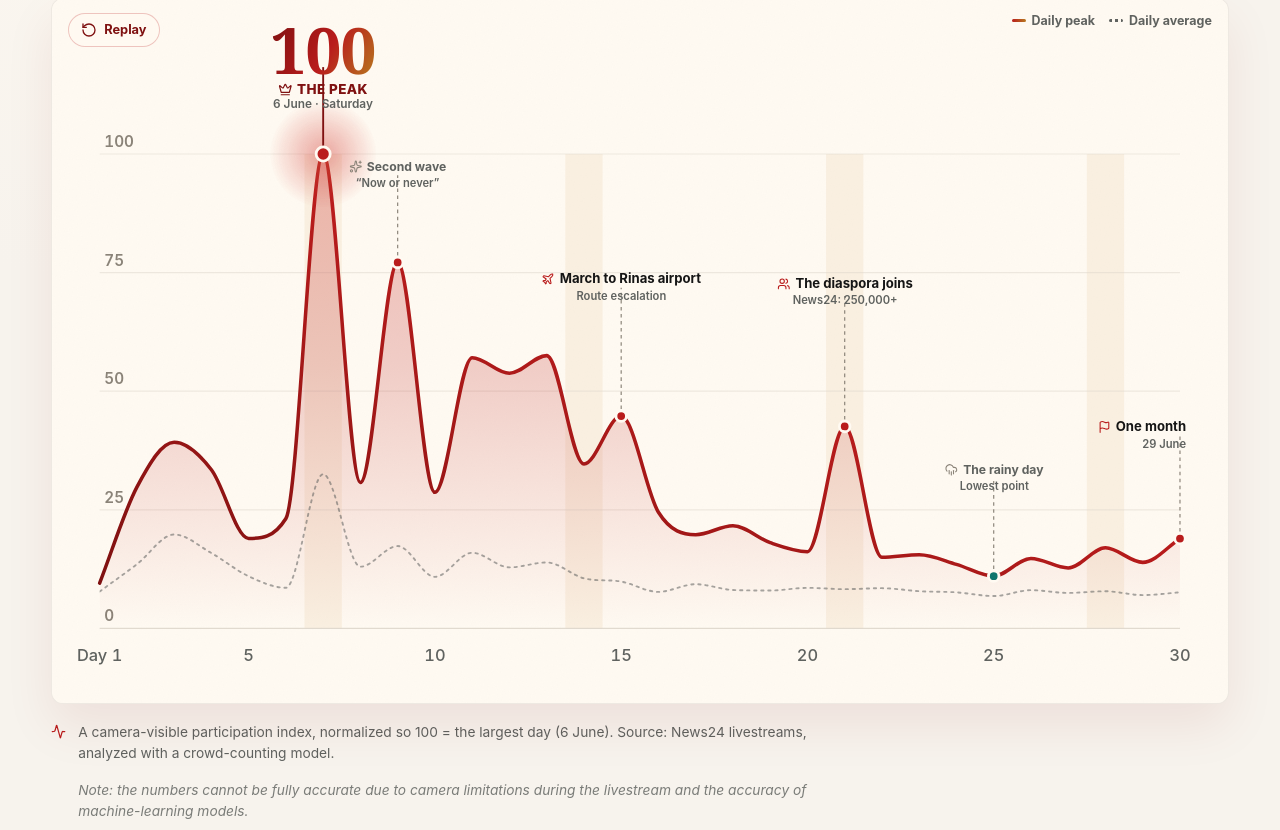
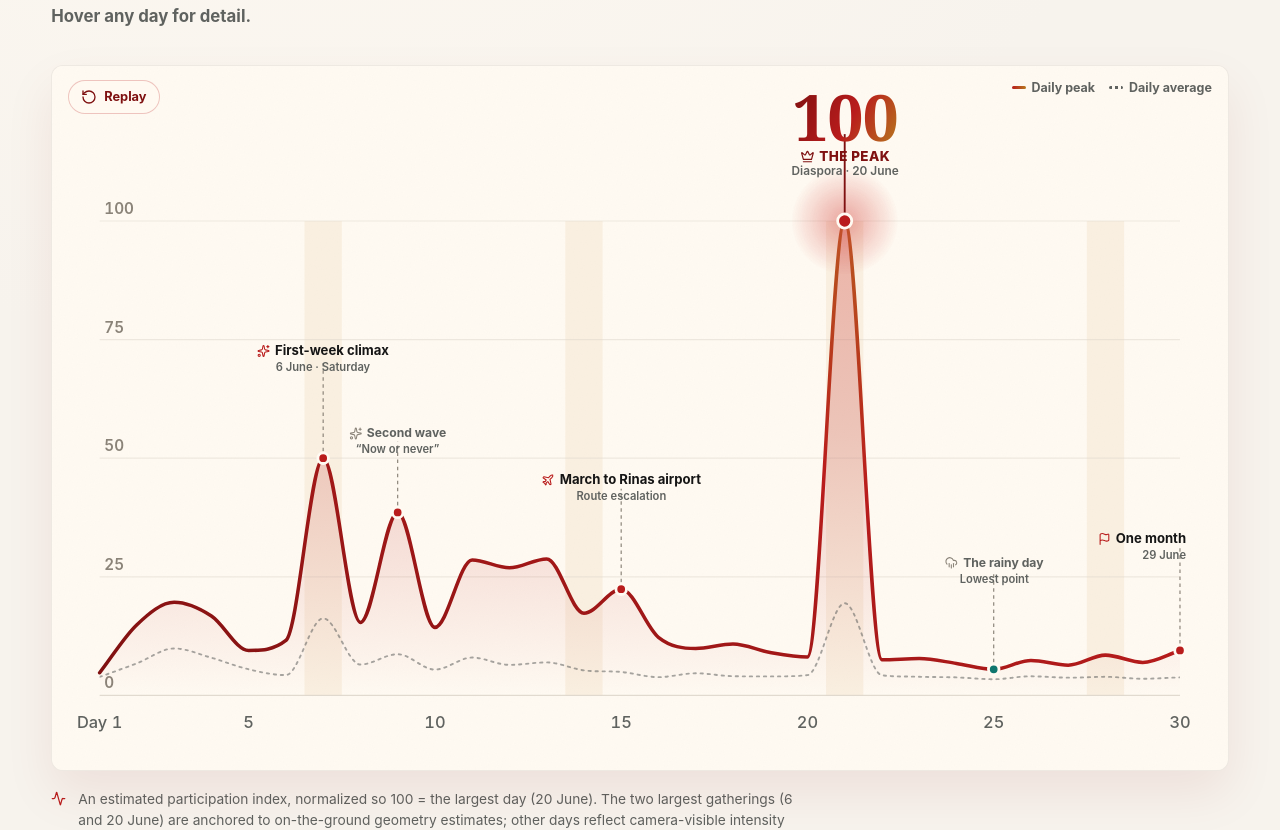
Before and after one commit to rlleshi/diaspora_marrshon, a Next.js app: page /en/pulsi in a window 1280 px wide. Shown: the part 560-1390 px from the top of the page. Built offline with nearby package versions, Linux system fonts and the light colour scheme.

Commit message:
site updates; graph updates

```diff
--- a/components/live-tracker-page.tsx
+++ b/components/live-tracker-page.tsx
@@ -27,14 +27,14 @@ const COPY: Record<
     homeHref: "/",
     homeLabel: "Kthehu te faqja kryesore",
     eyebrow: "Pulsi i protestës për Shqipërinë e re",
-    title: "30 ditë në shesh",
+    title: "30 ditë në shesh për një mjekërrosh laraman",
     liveLabel: "Live",
     intro:
       "Nga mbrojtja e Zvërnecit tek një lëvizje njëmujore për krijimin e një Shqipërie të re.",
     introMore:
-      "Më poshtë: pulsi ditor i pjesëmarrjes së dukshme në kamera, me momentet kyçe që shënuan muajin: nga kulmi i 6 qershorit te marshimi drejt Rinasit dhe bashkimi i diasporës.",
+      "Më poshtë: pulsi ditor i pjesëmarrjes së vlerësuar, me momentet kyçe që shënuan muajin: nga vala e parë e 6 qershorit te marshimi drejt Rinasit dhe kulmi i diasporës më 20 qershor.",
     methodology:
-      "Indeks i pjesëmarrjes së dukshme në kamera, i normalizuar: 100 = dita më e madhe (6 qershor). Burimi: transmetimet e drejtpërdrejta të News24, të analizuara me një model numërimi turme.",
+      "Indeks i pjesëmarrjes së vlerësuar, i normalizuar: 100 = dita më e madhe (20 qershor). Dy tubimet më të mëdha (6 dhe 20 qershor) janë ankoruar me vlerësime gjeometrike në terren; ditët e tjera pasqyrojnë intensitetin e dukshëm në kamerat e News24, të analizuar me një model numërimi turme.",
     hint: "Lëviz mbi çdo ditë për detaje.",
     disclaimer:
       "Shënim: shifrat nuk mund të jenë plotësisht të sakta, për shkak të kufizimeve të kamerave gjatë transmetimit si dhe saktësisë së modeleve të inteligjencës artificiale.",
@@ -52,21 +52,21 @@ const COPY: Record<
       replay: "Rishfaq",
       saturday: "e shtunë",
       ariaSummary:
-        "Indeksi i pjesëmarrjes në protesta përgjatë 30 ditëve, me kulmin në ditën e 7-të (6 qershor 2026).",
+        "Indeksi i pjesëmarrjes në protesta përgjatë 30 ditëve, me kulmin në ditën e 21-të (20 qershor 2026).",
     },
   },
   en: {
     homeHref: "/en",
     homeLabel: "Back to the homepage",
     eyebrow: "Protest pulse for a new Albania",
-    title: "30 days in the square",
+    title: "30 days in the square for a two-faced Rama",
     liveLabel: "Live",
     intro:
       "From defending Zvërnec to a month-long movement for the creation of a new Albania.",
     introMore:
-      "Below: the daily pulse of camera-visible participation, with the key moments that defined the month: from the 6 June peak to the march on Rinas airport and the diaspora joining in.",
+      "Below: the daily pulse of estimated participation, with the key moments that defined the month: from the 6 June surge to the Rinas march and the 20 June diaspora peak.",
     methodology:
-      "A camera-visible participation index, normalized so 100 = the largest day (6 June). Source: News24 livestreams, analyzed with a crowd-counting model.",
+      "An estimated participation index, normalized so 100 = the largest day (20 June). The two largest gatherings (6 and 20 June) are anchored to on-the-ground geometry estimates; other days reflect camera-visible intensity from News24 livestreams, analyzed with a crowd-counting model.",
     hint: "Hover any day for detail.",
     disclaimer:
       "Note: the numbers cannot be fully accurate due to camera limitations during the livestream and the accuracy of machine-learning models.",
@@ -84,7 +84,7 @@ const COPY: Record<
       replay: "Replay",
       saturday: "Saturday",
       ariaSummary:
-        "Protest participation index across 30 days, peaking on day 7 (6 June 2026).",
+        "Protest participation index across 30 days, peaking on day 21 (20 June 2026).",
     },
   },
 };
--- a/components/participation/ParticipationChart.tsx
+++ b/components/participation/ParticipationChart.tsx
@@ -33,12 +33,12 @@ const ICONS: Record<ParticipationEvent["icon"], LucideIcon> = {
 
 // Where each event's label sits in viewBox-Y (hand-placed, editorial feel).
 const LABEL_Y: Record<number, number> = {
-  7: 58,
-  9: 150,
-  15: 246,
-  21: 250,
-  25: 408,
-  30: 372,
+  7: 250,
+  9: 320,
+  15: 360,
+  21: 58,
+  25: 430,
+  30: 410,
 };
 
 const MONTHS_SQ = [
@@ -131,7 +131,7 @@ export function ParticipationChart({
     .join(" ");
 
   const { view, plot, points, gridLines, xOf, yOf, fracOf } = geo;
-  const peakDelay = fracOf(7) * DRAW_MS + 220;
+  const peakDelay = fracOf(21) * DRAW_MS + 220;
 
   const activeDay = active != null ? participation[active - 1] : null;
   const activePt = active != null ? points[active - 1] : null;
@@ -293,7 +293,7 @@ export function ParticipationChart({
         {/* peak apex glow + pulse */}
         <circle
           className="pc-peak-glow"
-          cx={xOf(7)}
+          cx={xOf(21)}
           cy={yOf(100)}
           r="46"
           fill="url(#pc-peak-glow)"
--- a/data/participation.ts
+++ b/data/participation.ts
@@ -29,65 +29,65 @@ export type ParticipationDay = {
 const yt = (id: string) => `https://www.youtube.com/watch?v=${id}`;
 
 export const participation: ParticipationDay[] = [
-  { day: 1, date: "2026-05-31", saturday: false, peak: 9.55, mean: 7.77, median: 8.44, source: yt("7iWYPS0VnmM"),
+  { day: 1, date: "2026-05-31", saturday: false, peak: 4.78, mean: 3.89, median: 4.22, source: yt("7iWYPS0VnmM"),
     note: { sq: "Dita e parë. Protestë kundër ndërtimeve në zonat e mbrojtura.", en: "Day one. A protest against construction in protected areas." } },
-  { day: 2, date: "2026-06-01", saturday: false, peak: 29.79, mean: 13.53, median: 13.32, source: yt("HgwJQHTpqbA"),
+  { day: 2, date: "2026-06-01", saturday: false, peak: 14.90, mean: 6.77, median: 6.66, source: yt("HgwJQHTpqbA"),
     note: { sq: "Zgjerimi i parë i fortë: “Shqipëria nuk është në shitje”.", en: "First strong expansion: “Albania is not for sale”." } },
-  { day: 3, date: "2026-06-02", saturday: false, peak: 39.23, mean: 19.79, median: 19.14, source: yt("B4BUo7TGDKg"),
+  { day: 3, date: "2026-06-02", saturday: false, peak: 19.62, mean: 9.90, median: 9.57, source: yt("B4BUo7TGDKg"),
     note: { sq: "Protesta ankorohet te Kryeministria; refuzohet ftesa e mjekrrës për dialog.", en: "The protest anchors at the PM's office; Rama's invitation to dialogue is refused." } },
-  { day: 4, date: "2026-06-03", saturday: false, peak: 33.45, mean: 15.88, median: 14.82, source: yt("6rhPy-NtHCI"),
+  { day: 4, date: "2026-06-03", saturday: false, peak: 16.73, mean: 7.94, median: 7.41, source: yt("6rhPy-NtHCI"),
     note: { sq: "Toni politik ashpërsohet, thirrje të drejtpërdrejta për dorëheqjen e mjekërroshit bardhërosh.", en: "The political tone hardens, with direct calls to resign." } },
-  { day: 5, date: "2026-06-04", saturday: false, peak: 18.96, mean: 10.99, median: 10.88, source: yt("IARahhOcEW0"),
+  { day: 5, date: "2026-06-04", saturday: false, peak: 9.48, mean: 5.50, median: 5.44, source: yt("IARahhOcEW0"),
     note: { sq: "Dhjetra-mijëra para Kryeministrisë; qëndresa për Zvërnecin vazhdon.", en: "Tens of thousands before the PM's office; the stand for Zvërnec continues." } },
-  { day: 6, date: "2026-06-05", saturday: false, peak: 23.16, mean: 8.56, median: 7.60, source: yt("RbL8QeQgC64"),
-    note: { sq: "Ndërtimi para kulmit, dita e gjashtë e protestës qytetare.", en: "The build-up before the peak, day six of civic protest." } },
-  { day: 7, date: "2026-06-06", saturday: true, peak: 100.0, mean: 32.5, median: 17.58, source: yt("eH4ASg9Cj-w"),
-    note: { sq: "Kulmi i javës së parë dhe maksimumi i 30 ditëve: shesh plot, marshim drejt Kryeministrisë.", en: "First-week peak and the 30-day maximum: a full square marching toward the PM's office." } },
-  { day: 8, date: "2026-06-07", saturday: false, peak: 30.78, mean: 13.01, median: 12.33, source: yt("OEqXXc7wUws"),
+  { day: 6, date: "2026-06-05", saturday: false, peak: 11.58, mean: 4.28, median: 3.80, source: yt("RbL8QeQgC64"),
+    note: { sq: "Ndërtimi para kulmit, dita e gjashtë e protestës qytetare; fillojnë protestat kudo në diasporë.", en: "The build-up before the peak, day six of civic protest; protests begin across the diaspora." } },
+  { day: 7, date: "2026-06-06", saturday: true, peak: 50.0, mean: 16.25, median: 8.79, source: yt("eH4ASg9Cj-w"),
+    note: { sq: "Kulmi i javës së parë: shesh plot, marshim drejt Kryeministrisë.", en: "The first-week climax: a full square marching toward the PM's office." } },
+  { day: 8, date: "2026-06-07", saturday: false, peak: 15.39, mean: 6.51, median: 6.17, source: yt("OEqXXc7wUws"),
     note: { sq: "Vazhdimësi pas kulmit të së shtunës.", en: "Continuation after the Saturday peak." } },
-  { day: 9, date: "2026-06-08", saturday: false, peak: 77.14, mean: 17.36, median: 8.99, source: yt("zKsG2o2PtEs"),
+  { day: 9, date: "2026-06-08", saturday: false, peak: 38.57, mean: 8.68, median: 4.50, source: yt("zKsG2o2PtEs"),
     note: { sq: "Vala e dytë e madhe: “O sot, o kurrë”, dhjetra-mijëra drejt Kryeministrisë.", en: "The second big wave: “Now or never”, tens of thousands toward the PM's office." } },
-  { day: 10, date: "2026-06-09", saturday: false, peak: 28.68, mean: 10.87, median: 8.64, source: yt("o8xp54iwbz8"),
-    note: { sq: "Ende fazë me intensitet të lartë; protestë e madhe kundër qeverisë.", en: "Still a high-intensity phase; a major protest against the government." } },
-  { day: 11, date: "2026-06-10", saturday: false, peak: 57.07, mean: 15.95, median: 11.02, source: yt("rpm0vMWn1Aw"),
+  { day: 10, date: "2026-06-09", saturday: false, peak: 14.34, mean: 5.44, median: 4.32, source: yt("o8xp54iwbz8"),
+    note: { sq: "Ende fazë me intensitet të lartë; protestë e madhe kundër organizatës me një urrejtje ndaj të bukurës.", en: "Still a high-intensity phase; a major protest against an organization with a hatred for beauty." } },
+  { day: 11, date: "2026-06-10", saturday: false, peak: 28.54, mean: 7.98, median: 5.51, source: yt("rpm0vMWn1Aw"),
     note: { sq: "Korniza kombëtare forcohet, tubim mbarëkombëtar në Tiranë.", en: "The national framing strengthens, a nationwide gathering in Tirana." } },
-  { day: 12, date: "2026-06-11", saturday: false, peak: 53.77, mean: 12.87, median: 8.76, source: yt("sUsIy-gGcI0"),
+  { day: 12, date: "2026-06-11", saturday: false, peak: 26.89, mean: 6.44, median: 4.38, source: yt("sUsIy-gGcI0"),
     note: { sq: "Protesta kombëtare vazhdon, vëmendje edhe nga jashtë.", en: "The national protest continues, drawing attention from abroad." } },
-  { day: 13, date: "2026-06-12", saturday: false, peak: 57.50, mean: 13.91, median: 8.69, source: yt("tKIm67wi4RM"),
+  { day: 13, date: "2026-06-12", saturday: false, peak: 28.75, mean: 6.96, median: 4.35, source: yt("tKIm67wi4RM"),
     note: { sq: "Dhjetra-mijëra kërkojnë dorëheqjen; “Shqipëria nuk shitet”.", en: "Tens of thousands demand resignation; “Albania is not for sale”." } },
-  { day: 14, date: "2026-06-13", saturday: true, peak: 34.66, mean: 10.56, median: 9.51, source: yt("Zw_MkCa2UiY"),
+  { day: 14, date: "2026-06-13", saturday: true, peak: 17.33, mean: 5.28, median: 4.76, source: yt("Zw_MkCa2UiY"),
     note: { sq: "Protesta kombëtare e së shtunës, me prani të dukshme të diasporës.", en: "The Saturday national protest, with a visible diaspora presence." } },
-  { day: 15, date: "2026-06-14", saturday: false, peak: 44.75, mean: 9.87, median: 8.39, source: yt("aEeytnfjc-k"),
+  { day: 15, date: "2026-06-14", saturday: false, peak: 22.38, mean: 4.94, median: 4.20, source: yt("aEeytnfjc-k"),
     note: { sq: "Marshimi drejt aeroportit të Rinasit: përshkallëzim i njëhershëm i rrugës.", en: "The march toward Rinas airport: a one-time route escalation." } },
-  { day: 16, date: "2026-06-15", saturday: false, peak: 24.49, mean: 7.70, median: 6.92, source: yt("Ad8-oEU4B-k"),
+  { day: 16, date: "2026-06-15", saturday: false, peak: 12.25, mean: 3.85, median: 3.46, source: yt("Ad8-oEU4B-k"),
     note: { sq: "Pas Rinasit: sheshe plot dhe thirrje për dorëheqje.", en: "After Rinas: full squares and continued calls to resign." } },
-  { day: 17, date: "2026-06-16", saturday: false, peak: 19.75, mean: 9.32, median: 8.41, source: yt("u0W2FifJEhI"),
+  { day: 17, date: "2026-06-16", saturday: false, peak: 9.88, mean: 4.66, median: 4.21, source: yt("u0W2FifJEhI"),
     note: { sq: "Këmbëngulje qytetare ditë pas dite.", en: "Civic persistence, day after day." } },
-  { day: 18, date: "2026-06-17", saturday: false, peak: 21.63, mean: 8.10, median: 7.66, source: yt("iK8Q6_ylPPk"),
+  { day: 18, date: "2026-06-17", saturday: false, peak: 10.82, mean: 4.05, median: 3.83, source: yt("iK8Q6_ylPPk"),
     note: { sq: "Rrugë plot qytetarë, edhe pse jo të gjithë duken në kamera.", en: "Streets full of citizens, even if the cameras don't catch them all." } },
-  { day: 19, date: "2026-06-18", saturday: false, peak: 18.07, mean: 7.99, median: 7.43, source: yt("7qY8tX7_VpM"),
+  { day: 19, date: "2026-06-18", saturday: false, peak: 9.04, mean: 4.00, median: 3.72, source: yt("7qY8tX7_VpM"),
     note: { sq: "Ditë vazhdimësie: shqiptarët nuk dorëzohen.", en: "A day of continuity: Albanians do not give up." } },
-  { day: 20, date: "2026-06-19", saturday: false, peak: 16.18, mean: 8.55, median: 8.31, source: yt("KNX_sy-1GD0"),
+  { day: 20, date: "2026-06-19", saturday: false, peak: 8.09, mean: 4.28, median: 4.16, source: yt("KNX_sy-1GD0"),
     note: { sq: "Marshim i gjatë nëpër Tiranë drejt Sheshit Skënderbej.", en: "A long march through Tirana toward Skanderbeg Square." } },
-  { day: 21, date: "2026-06-20", saturday: true, peak: 42.57, mean: 8.27, median: 6.71, source: yt("LDYTp4i8PEY"),
-    note: { sq: "Momenti i diasporës: News24 raporton mbi 250 mijë; diaspora marshon drejt Shqipërisë.", en: "The diaspora moment: News24 reports 250,000+; the diaspora marches toward Albania." } },
-  { day: 22, date: "2026-06-21", saturday: false, peak: 14.99, mean: 8.48, median: 8.29, source: yt("vfPgNSgL054"),
+  { day: 21, date: "2026-06-20", saturday: true, peak: 100.0, mean: 19.43, median: 15.76, source: yt("LDYTp4i8PEY"),
+    note: { sq: "Dita më e madhe: diaspora zbret, mbi 100 mijë në shesh sipas vlerësimit gjeometrik.", en: "The biggest day: the diaspora turns out, an estimated 100,000+ in the square by ground geometry." } },
+  { day: 22, date: "2026-06-21", saturday: false, peak: 7.50, mean: 4.24, median: 4.15, source: yt("vfPgNSgL054"),
     note: { sq: "Shenja e tre javëve; prani ende masive.", en: "The three-week marker; still a massive presence." } },
-  { day: 23, date: "2026-06-22", saturday: false, peak: 15.51, mean: 7.85, median: 7.51, source: yt("92EfnnD9MHo"),
+  { day: 23, date: "2026-06-22", saturday: false, peak: 7.76, mean: 3.93, median: 3.76, source: yt("92EfnnD9MHo"),
     note: { sq: "Kërkohet dorëheqja pa kushte.", en: "A demand for unconditional resignation." } },
-  { day: 24, date: "2026-06-23", saturday: false, peak: 13.49, mean: 7.60, median: 7.65, source: yt("cRHVNDIJuq0"),
+  { day: 24, date: "2026-06-23", saturday: false, peak: 6.75, mean: 3.80, median: 3.83, source: yt("cRHVNDIJuq0"),
     note: { sq: "Kërkesa konkretizohen, thirrje drejtuar SPAK-ut.", en: "Demands become specific, with calls on the anti-corruption body." } },
-  { day: 25, date: "2026-06-24", saturday: false, peak: 11.02, mean: 6.82, median: 6.73, source: yt("KYS-Ln89w-c"),
+  { day: 25, date: "2026-06-24", saturday: false, peak: 5.51, mean: 3.41, median: 3.37, source: yt("KYS-Ln89w-c"),
     note: { sq: "Dita me shi: pika më e ulët e indeksit, por sheshi mbetet aktiv.", en: "The rainy day: the lowest index point, yet the square stays active." } },
-  { day: 26, date: "2026-06-25", saturday: false, peak: 14.75, mean: 8.06, median: 7.66, source: yt("okiM_gxThDk"),
+  { day: 26, date: "2026-06-25", saturday: false, peak: 7.38, mean: 4.03, median: 3.83, source: yt("okiM_gxThDk"),
     note: { sq: "Rikuperim pas shiut; vazhdojnë thirrjet për dorëheqje.", en: "Recovery after the rain; the calls to resign continue." } },
-  { day: 27, date: "2026-06-26", saturday: false, peak: 12.74, mean: 7.48, median: 7.47, source: yt("JaJsOgGSLXY"),
+  { day: 27, date: "2026-06-26", saturday: false, peak: 6.37, mean: 3.74, median: 3.74, source: yt("JaJsOgGSLXY"),
     note: { sq: "Protesta vazhdon çdo ditë para Kryeministrisë.", en: "The protest continues every day before the PM's office." } },
-  { day: 28, date: "2026-06-27", saturday: true, peak: 16.98, mean: 7.83, median: 7.54, source: yt("1keRQvt05cQ"),
+  { day: 28, date: "2026-06-27", saturday: true, peak: 8.49, mean: 3.92, median: 3.77, source: yt("1keRQvt05cQ"),
     note: { sq: "Thirrje kombëtare e së shtunës, nga Shqipëria dhe diaspora.", en: "A Saturday national call, from Albania and the diaspora." } },
-  { day: 29, date: "2026-06-28", saturday: false, peak: 13.92, mean: 7.02, median: 6.92, source: yt("M9s2hDUHyMk"),
+  { day: 29, date: "2026-06-28", saturday: false, peak: 6.96, mean: 3.51, median: 3.46, source: yt("M9s2hDUHyMk"),
     note: { sq: "Prag i shenjës njëmujore: “s’dalim nga sheshi pa rënë mjekrra”.", en: "On the eve of the one-month mark: “we won't leave the square until Rama falls”." } },
-  { day: 30, date: "2026-06-29", saturday: false, peak: 18.93, mean: 7.61, median: 7.21, source: yt("Hi8GIraUxSo"),
+  { day: 30, date: "2026-06-29", saturday: false, peak: 9.47, mean: 3.81, median: 3.61, source: yt("Hi8GIraUxSo"),
     note: { sq: "Një muaj protestë: qytetarët “pushtojnë” rrugët e Tiranës.", en: "One month of protest: citizens “occupy” the streets of Tirana." } },
 ];
 
@@ -105,8 +105,8 @@ export type ParticipationEvent = {
 };
 
 export const participationEvents: ParticipationEvent[] = [
-  { day: 7, tier: "peak", icon: "peak", mobile: true,
-    label: { sq: "Kulmi", en: "The peak" },
+  { day: 7, tier: "primary", icon: "spark", mobile: true,
+    label: { sq: "Kulmi i javës së parë", en: "First-week climax" },
     sub: { sq: "6 qershor · e shtunë", en: "6 June · Saturday" } },
   { day: 9, tier: "secondary", icon: "spark", mobile: false,
     label: { sq: "Vala e dytë", en: "Second wave" },
@@ -114,9 +114,9 @@ export const participationEvents: ParticipationEvent[] = [
   { day: 15, tier: "primary", icon: "plane", mobile: true,
     label: { sq: "Marshimi drejt Rinasit", en: "March to Rinas airport" },
     sub: { sq: "Përshkallëzim i rrugës", en: "Route escalation" } },
-  { day: 21, tier: "primary", icon: "people", mobile: true,
-    label: { sq: "Diaspora bashkohet", en: "The diaspora joins" },
-    sub: { sq: "News24: 250 mijë+", en: "News24: 250,000+" } },
+  { day: 21, tier: "peak", icon: "peak", mobile: true,
+    label: { sq: "Kulmi", en: "The peak" },
+    sub: { sq: "Diaspora · 20 qershor", en: "Diaspora · 20 June" } },
   { day: 25, tier: "secondary", icon: "rain", mobile: false,
     label: { sq: "Dita me shi", en: "The rainy day" },
     sub: { sq: "Pika më e ulët", en: "Lowest point" } },
@@ -126,4 +126,4 @@ export const participationEvents: ParticipationEvent[] = [
 ];
 
 /** Normalization reference shown in the methodology note. */
-export const NORMALIZATION = { index100Day: 7, index100Date: "2026-06-06" };
+export const NORMALIZATION = { index100Day: 21, index100Date: "2026-06-20" };
--- a/lib/content.ts
+++ b/lib/content.ts
@@ -235,13 +235,13 @@ export const content: Record<Locale, SiteContent> = {
       kicker: "Indeksi i pjesëmarrjes",
       title: "30 ditë në shesh, ditë pas dite.",
       body:
-        "Ndiq pulsin e protestës: pjesëmarrje e dokumentuar qartësisht në kamera, përgjatë një muaji, me momentet kyçe: nga kulmi i 6 qershorit te marshimi drejt Rinasit dhe bashkimi i diasporës.",
+        "Ndiq pulsin e protestës: pjesëmarrje e dokumentuar qartësisht në kamera, përgjatë një muaji, me momentet kyçe: nga vala e parë e 6 qershorit te marshimi drejt Rinasit dhe kulmi i diasporës më 20 qershor.",
       href: "/pulsi",
       cta: "Shiko pulsin e protestës",
       stats: [
         { value: "30", label: "ditë protestë" },
-        { value: "06.06", label: "kulmi i pjesëmarrjes" },
-        { value: "100K+", label: "diaspora, dita 21" },
+        { value: "20.06", label: "dita më e madhe" },
+        { value: "100K+", label: "vlerësim në shesh" },
       ],
     },
     march: {
@@ -548,13 +548,13 @@ Mund të ndihmoj me: [opsionale]`,
       kicker: "Participation index",
       title: "30 days in the square, day by day.",
       body:
-        "Follow the pulse of the protest: participation clearly documented on camera, across a month, with the key moments: from the 6 June peak to the march on Rinas airport and the diaspora joining in.",
+        "Follow the pulse of the protest: participation clearly documented on camera, across a month, with the key moments: from the 6 June surge to the Rinas march and the 20 June diaspora peak.",
       href: "/en/pulsi",
       cta: "See the protest pulse",
       stats: [
         { value: "30", label: "days of protest" },
-        { value: "06.06", label: "participation peak" },
-        { value: "100K+", label: "diaspora, day 21" },
+        { value: "20.06", label: "the biggest day" },
+        { value: "100K+", label: "estimated in the square" },
       ],
     },
     march: {
```
